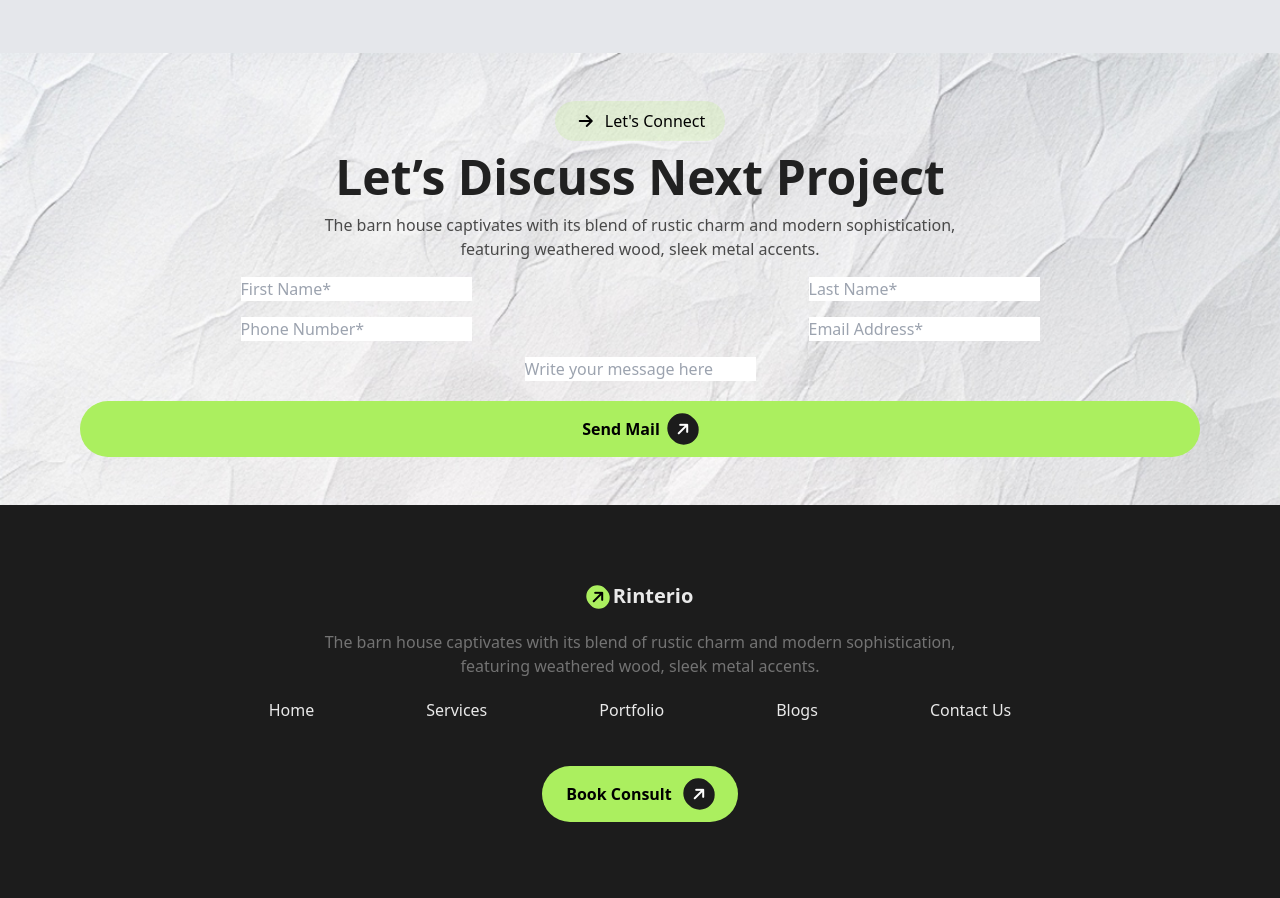
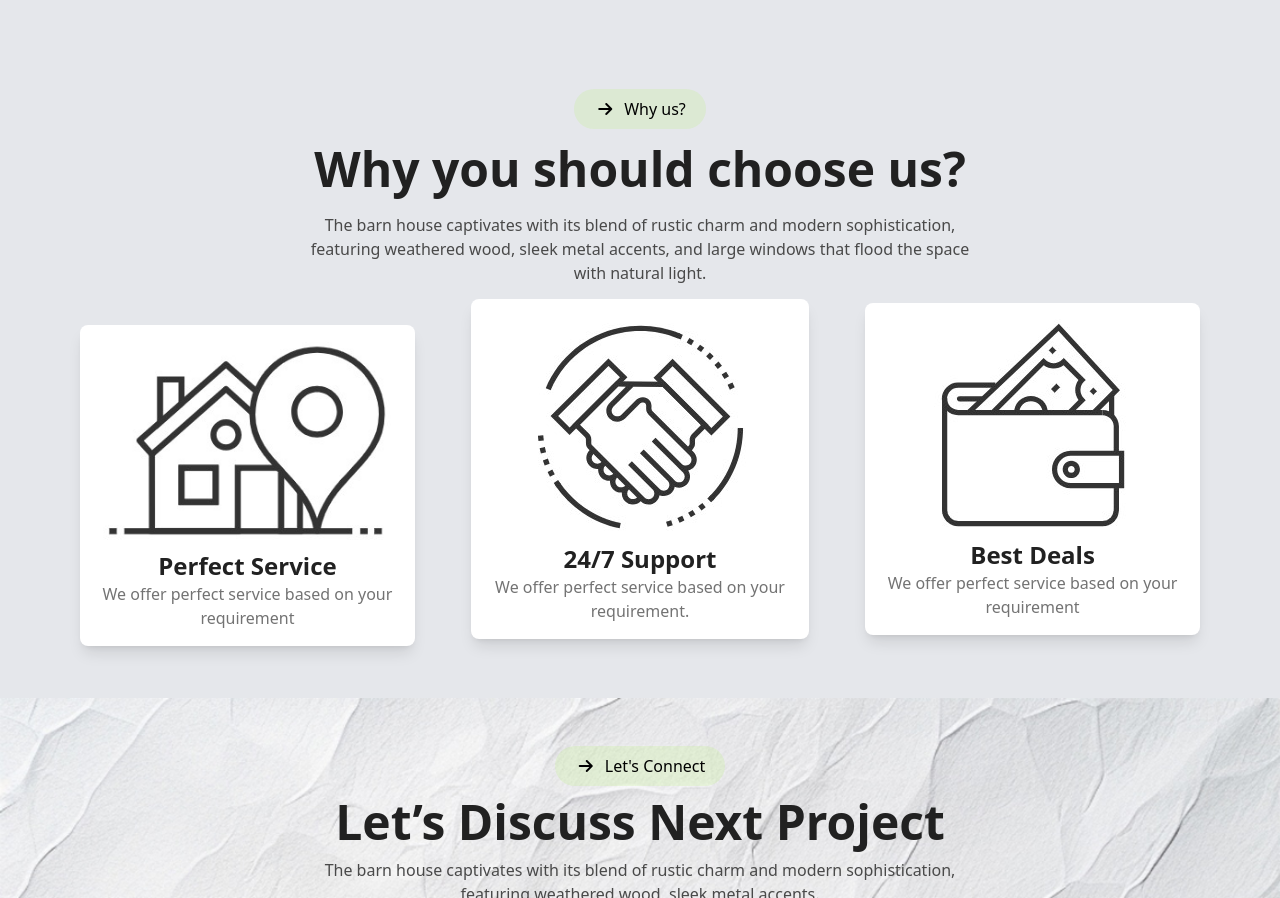
Before and after one commit to mdahsan-h/rintereo, a plain HTML site: page index.html in a window 1280 px wide. Shown: the part 1839-2737 px from the top of the page. Drawn offline with nearby package versions, Linux system fonts and the light colour scheme; files whose address does not match are found by name.

Commit message:
challenge part 1

```diff
--- a/index.html
+++ b/index.html
@@ -132,6 +132,37 @@
          </div>
          </div>
 
+
+         <!-- challenge part -->
+         <div class="max-w-screen-2xl py-9  mx-auto bg-gray-200
+         text-center px-16 lg:px-20 py-16 content-center">
+
+
+         <button class="rounded-full bg-[#acef5f2c] mx-auto p-2 px-5"> <i class="fa-solid fa-arrow-right p-1  mr-2 "></i>Why us?</button>
+         <h1 class="text-3xl text-[#212121] font-bold max-w-max mx-auto mb-2 lg:text-5xl  my-4 max-w-5xl  ">Why you should choose us?</h1>
+            <p class="mx-10 mb-2 text-[#494949] font-medium my-5 lg:max-w-2xl mx-auto"> The barn house captivates with its blend of rustic charm and modern sophistication, featuring weathered wood, sleek metal accents, and large windows that flood the space with natural light.</p>
+
+            <div class="lg:flex gap-14 justify-center items-center">
+                <div class="mb-4 my-8 p-4 bg-white rounded-lg shadow-lg">
+                    <img class="mx-auto" src="./assets/2 (1).jpg" alt="">
+                    <h3 class="font-bold text-2xl text-[#212121]">Perfect Service</h3>
+                    <p class="font-medium text-[#737373]">We offer perfect service based on your requirement</p>
+                </div>
+                <div class="mb-4 p-4 bg-white rounded-lg shadow-lg">
+                    <img class="mx-auto" src="./assets/2 (3).jpg" alt="">
+                    <h3 class="font-bold text-2xl text-[#212121]">24/7 Support</h3>
+                    <p class="font-medium text-[#737373] ">We offer perfect service based on your requirement.</p>
+                </div>
+                <div class="mb-4 p-4  bg-white rounded-lg shadow-lg">
+                    <img class="mx-auto" src="./assets/2 (2).jpg" alt="">
+                    <h3 class="font-bold text-2xl text-[#212121]">Best Deals</h3>
+                    <p class="font-medium text-[#737373]">We offer perfect service based on your requirement</p>
+                </div>
+            </div>
+
+
+            </div>
+
          <!-- contact section -->
           <div class="bg-no-repeat bg-cover max-w-screen-2xl px-16 lg:px-20 py-12 mx-auto text-center" style="background-image: url(./assets/bg.jpg)" >
             <!-- text-contant -->
```
Also changed, not shown: assets/2 (1).jpg (added), assets/2 (2).jpg (added), assets/2 (3).jpg (added), assets/service-icon-1.svg (added), assets/service-icon-2.svg (added), assets/service-icon-3.svg (added).
